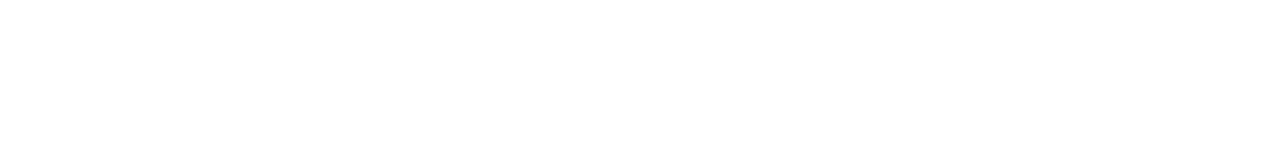
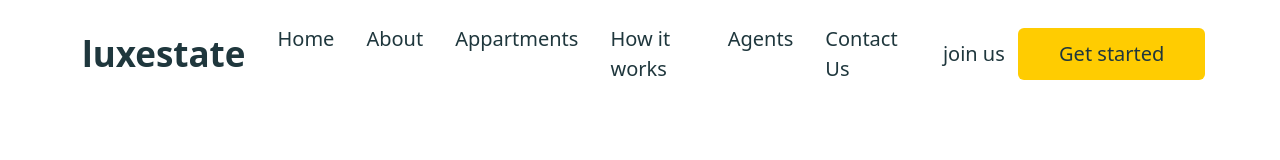
Before and after one commit to Ahmed-Alaraby/project-8, a plain HTML site: page index.html in a window 1280 px wide. Drawn offline with Linux system fonts and the light colour scheme; a web font is replaced by a local one.

Commit message:
Add navbar

```diff
--- a/css/main.css
+++ b/css/main.css
@@ -1,14 +1,88 @@
+*{
+  box-sizing: border-box;
+  -moz-box-sizing: border-box ;
+  -webkit-box-sizing: border-box ;
+}
+:root{
+--main-color:#FFCC01;
+--section-color:#1F373d;
+}
 body{
-  font-family: 'Alkalami', serif;
-font-family: 'Cairo', sans-serif;
-font-family: 'DynaPuff', cursive;
-font-family: 'Josefin Sans', sans-serif;
-font-family: 'Roboto', sans-serif;
-font-family: 'Roboto Slab', serif;
-font-family: 'Shantell Sans', cursive;
-font-family: 'Tiro Devanagari Hindi', serif;
-font-family: 'Work Sans', sans-serif;
+  font-family: 'Work Sans', sans-serif;
 }
-svg{
-  color: red;
+a{
+text-decoration: none;
 }
+.container{
+  margin: 0 auto;
+  padding:0px 15px;
+}
+@media (min-width:768px){
+  .container{
+      width: 750px;
+  }
+}
+@media (min-width:992px){
+  .container{
+      width: 970px;
+  }
+}
+@media (min-width:1200px){
+  .container{
+      width: 1170px;
+  }
+}
+/* start header */
+.navbar .container .navbar-brand{
+  color: var(--section-color);
+  font-size: 35px;
+  font-weight: bold;
+}
+.navbar .container .navbar-brand:hover{
+  color: var(--main-color);
+}
+.navbar .container .navbar-toggler:focus{
+  box-shadow: none;
+}
+.navbar .container .navbar-toggler[aria-expanded="true"]{
+  border-color:var(--main-color) ;
+}
+.navbar .container .nav-item .nav-link{
+  font-size: 20px;
+  color: var(--section-color);
+}
+.navbar .container .nav-item .nav-link .active,
+.navbar .container .nav-item .nav-link:focus,
+.navbar .container .nav-item .nav-link:hover,
+.navbar .container .form a:first-child:hover{
+  color: var(--main-color);
+}
+.navbar .container .form{
+  display: flex;
+  align-items: center;
+  justify-content: space-evenly;
+  width: 350px;
+}
+@media (max-width:991px) {
+  .navbar .container .form{
+    width: 100%;
+    justify-content: space-between;
+  }
+}
+.navbar .container .form a:first-child{
+  font-size: 20px;
+  color: var(--section-color);
+}
+.navbar .container .form .btn{
+  padding: 10px 40px;
+    background-color: var(--main-color);
+    color: var(--section-color);
+    font-size: 20px;
+}
+.navbar .container .form .btn:hover{
+  background-color:white;
+  border: 1px solid var(--main-color);
+}
+/* End header */
+/* start landing */
+/* end landing */
--- a/index.html
+++ b/index.html
@@ -19,6 +19,45 @@
   <link rel="stylesheet" href="css/all.min.css">
 </head>
 <body>
+<!-- start header -->
+<nav class="navbar navbar-expand-lg">
+  <div class="container">
+    <a class="navbar-brand" href="#">luxestate</a>
+    <button class="navbar-toggler" type="button" data-bs-toggle="collapse" data-bs-target="#navbarSupportedContent" aria-controls="navbarSupportedContent" aria-expanded="false" aria-label="Toggle navigation">
+      <i class="fa-solid fa-bars"></i>
+    </button>
+    <div class="collapse navbar-collapse" id="navbarSupportedContent">
+      <ul class="navbar-nav ms-auto mb-2 mb-lg-0">
+        <li class="nav-item">
+          <a class="nav-link active p-2 p-lg-3" aria-current="page" href="#home">Home</a>
+        </li>
+        <li class="nav-item">
+          <a class="nav-link p-2 p-lg-3" href="#about">About</a>
+        </li>
+        <li class="nav-item">
+          <a class="nav-link p-2 p-lg-3" href="#Appartments">Appartments</a>
+        </li>
+        <li class="nav-item">
+          <a class="nav-link p-2 p-lg-3" href="#works">How it works</a>
+        </li>
+        <li class="nav-item">
+          <a class="nav-link p-2 p-lg-3" href="#Agents">Agents</a>
+        </li>
+        <li class="nav-item">
+          <a class="nav-link p-2 p-lg-3" href="#Contact">Contact Us</a>
+        </li>
+      </ul>
+      <div class="form p-2 p-lg-3">
+        <a class="text-decoration-none" href="#">join us</a>
+        <a class="btn" href="#">Get started</a>
+      </div>
+    </div>
+  </div>
+</nav>
+<!-- end header -->
+<!-- start landing -->
+
+<!-- end landing -->
 
 
 
```
